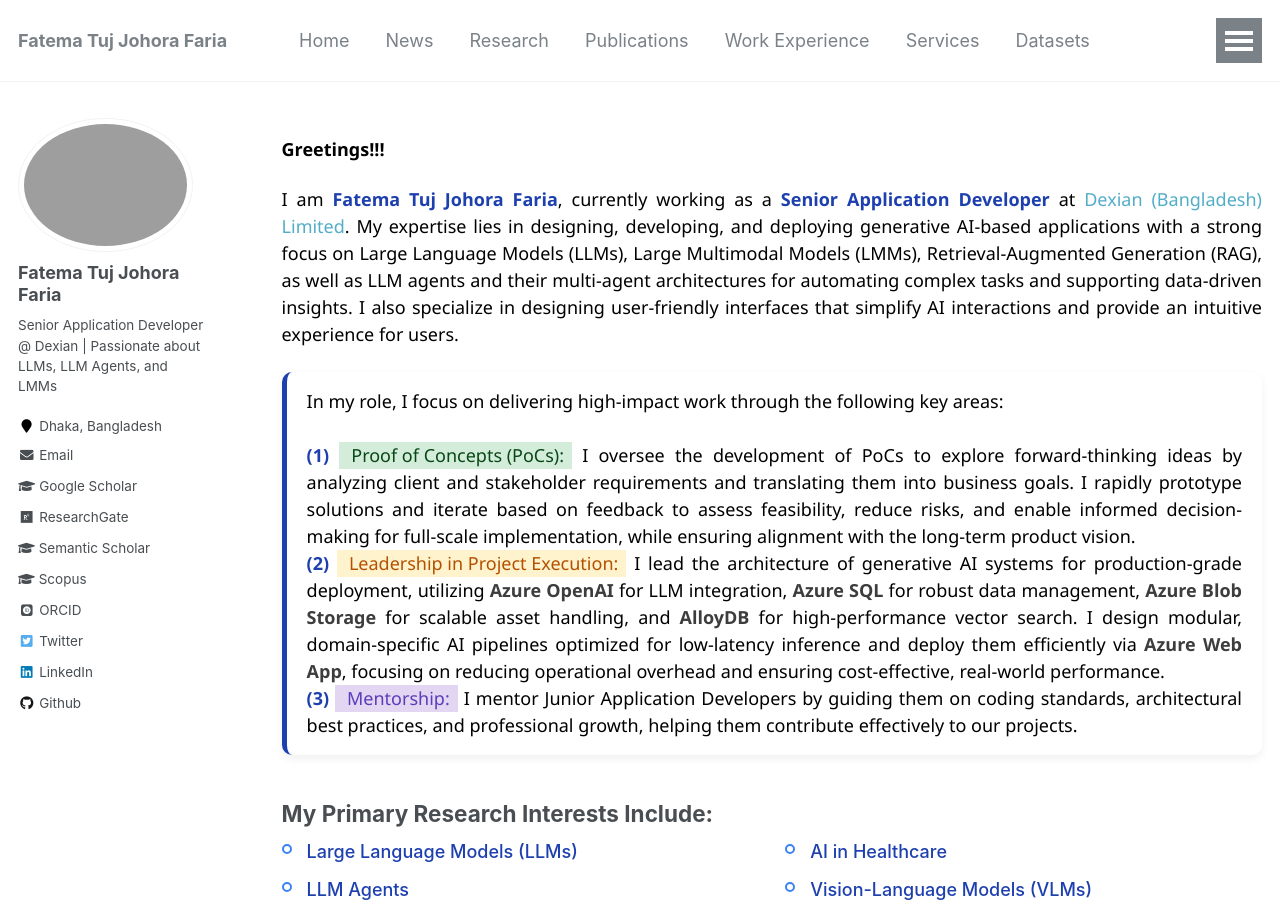
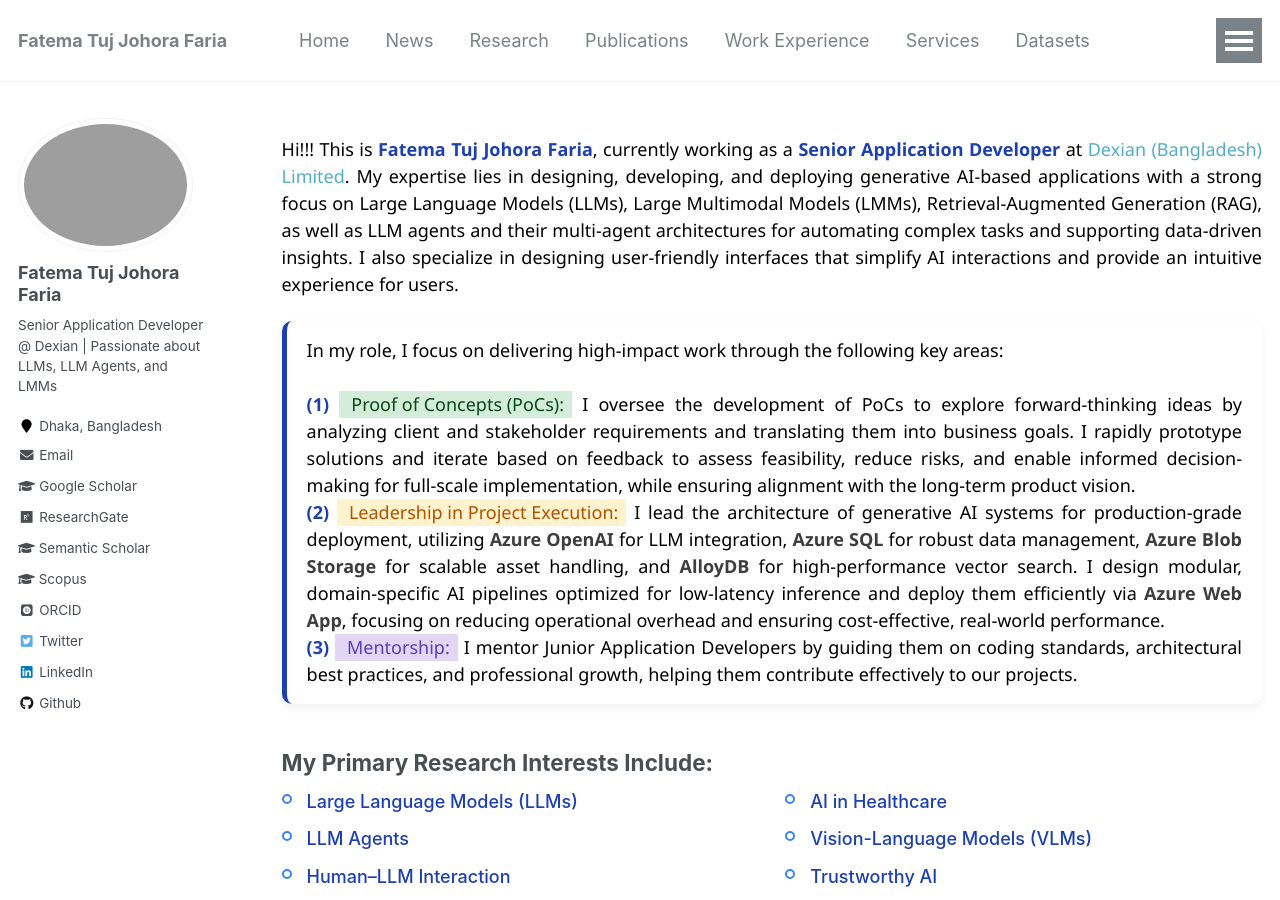
Before and after one commit to fatemafaria142/fatemafaria142.github.io, a Jekyll site: the page built from _pages/about.md, in a window 1280 px wide and 900 px high. Built offline with Jekyll 4.4.1, drawn with Linux system fonts in a browser that asks for light colours; some web fonts are replaced.

Commit message:
Update about

```diff
--- a/_pages/about.md
+++ b/_pages/about.md
@@ -97,10 +97,8 @@
 /* Optional: You can define more themes like .info-2025 if needed */
 
 </style>
-<span style="color:black; font-family:'Segoe UI', sans-serif; font-weight:bold;">Greetings!!!</span>
-
 <p style="text-align:justify; color:black; font-family:'Segoe UI', sans-serif;">
-  I am <strong style="color:#1e40af;">Fatema Tuj Johora Faria</strong>, currently working as a
+  Hi!!! This is <strong style="color:#1e40af;">Fatema Tuj Johora Faria</strong>, currently working as a
   <strong style="color:#1e40af;">Senior Application Developer</strong> at
   <a href="https://www.linkedin.com/company/dexiansolutions/">Dexian (Bangladesh) Limited</a>.
 My expertise lies in designing, developing, and deploying generative AI-based applications with a strong focus on Large Language Models (LLMs), Large Multimodal Models (LMMs), Retrieval-Augmented Generation (RAG), as well as LLM agents and their multi-agent architectures for automating complex tasks and supporting data-driven insights. I also specialize in designing user-friendly interfaces that simplify AI interactions and provide an intuitive experience for users.
```
